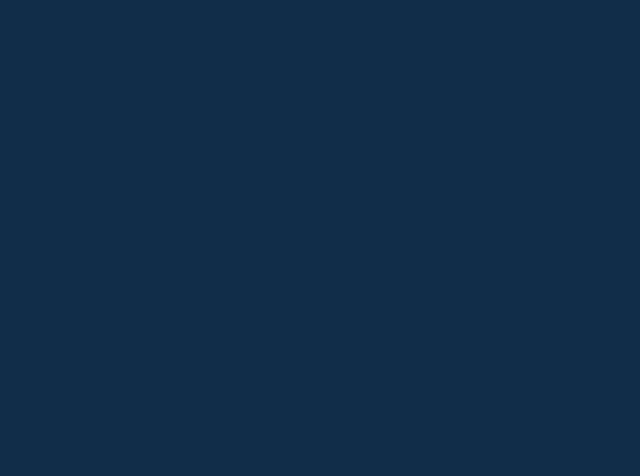
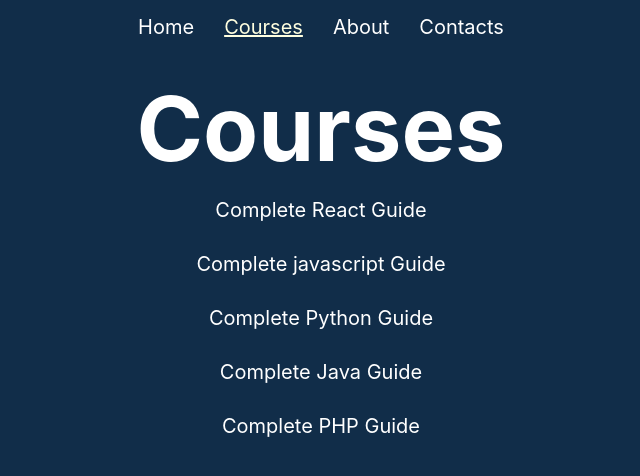
Before and after one commit to rusik88/learn_react, a React (Create React App) app: page /courses in a window 1280 px wide. Shown: the top 476 px of the page, without its empty margins (319-959 px from the left). Built offline with nearby package versions, Linux system fonts and the light colour scheme.

Commit message:
End part

```diff
--- a/src/App.js
+++ b/src/App.js
@@ -1,10 +1,29 @@
+import {BrowserRouter, Routes, Route} from "react-router-dom";
 import './App.css';
+import About from "./components/About";
+import Home from "./components/Home";
+import Contact from "./components/Contact";
+import NotFound from "./components/NotFound";
+import MainLayout from "./layouts/MainLayout";
+import Courses from "./components/Courses";
+import SingleCourse from "./components/SingleCourse";
 
 function App() {
   return (
-    <div className="App">
-
-    </div>
+      <BrowserRouter>
+        <div className="App">
+            <Routes>
+                <Route path="/" element={<MainLayout />}>
+                    <Route index element={<Home />} />
+                    <Route path="/about" element={<About />} />
+                    <Route path="/contacts" element={<Contact />} />
+                    <Route path="/courses" element={<Courses />} />
+                    <Route path="/courses/:slug" element={<SingleCourse />} />
+                    <Route path="*" element={<NotFound />} />
+                </Route>
+            </Routes>
+        </div>
+      </BrowserRouter>
   );
 }
 
--- /dev/null
+++ b/src/components/About.js
@@ -0,0 +1,13 @@
+import {Link} from "react-router-dom";
+
+function About() {
+    return (
+        <>
+            <h1>About page</h1>
+            <Link to="/">Got to Home</Link><br />
+            <Link to="/contacts">Got to Contacts</Link>
+        </>
+    )
+}
+
+export default About
--- /dev/null
+++ b/src/components/Contact.js
@@ -0,0 +1,7 @@
+function Contact() {
+    return (
+        <h1>Contact page</h1>
+    )
+}
+
+export default Contact
--- /dev/null
+++ b/src/components/Courses.js
@@ -0,0 +1,15 @@
+import courses from "../data/courses";
+import {Link} from "react-router-dom";
+
+function Courses() {
+    return (
+        <>
+            <h1>Courses</h1>
+            <nav>
+                {courses.map(item => <div key={item.id}><Link to={'/courses/'+item.id.toString()}>{item.title}</Link></div> )}
+            </nav>
+        </>
+    )
+}
+
+export default Courses
--- /dev/null
+++ b/src/components/Home.js
@@ -0,0 +1,7 @@
+function Home() {
+    return (
+        <h1>Home page</h1>
+    )
+}
+
+export default Home
--- /dev/null
+++ b/src/components/Menu.js
@@ -0,0 +1,14 @@
+import {NavLink} from "react-router-dom";
+
+function Menu() {
+    return (
+        <nav>
+            <NavLink to="/">Home</NavLink>
+            <NavLink to="/courses">Courses</NavLink>
+            <NavLink to="/about">About</NavLink>
+            <NavLink to="/contacts">Contacts</NavLink>
+        </nav>
+    )
+}
+
+export default Menu
--- /dev/null
+++ b/src/components/NotFound.js
@@ -0,0 +1,7 @@
+function NotFound() {
+    return (
+        <h1>NotFound page</h1>
+    )
+}
+
+export default NotFound
--- /dev/null
+++ b/src/components/SingleCourse.js
@@ -0,0 +1,35 @@
+import {Link, useLocation, useNavigate, useParams} from "react-router-dom";
+import courses from "../data/courses";
+import {useEffect} from "react";
+
+function SingleCourse() {
+    const {slug} = useParams()
+    const course = courses.find((item) => item.id === slug)
+    const navigate = useNavigate()
+    const location = useLocation()
+
+    console.log(location)
+
+    useEffect(() => {
+        if(course === undefined) {
+            navigate('..', {relative: 'path'})
+        }
+        // eslint-disable-next-line react-hooks/exhaustive-deps
+    }, [course])
+
+    return (
+        <>
+            <h1>Course Single</h1>
+            {course !== undefined
+                ? <>
+                    <h2>{course.title}</h2>
+                    <h3>{course.slug}</h3>
+                    <h2>{course.id}</h2>
+                    <Link to=".." relative="path">All Courses</Link>
+                </>
+                : <><h2>Course with id {slug} not found</h2></>}
+        </>
+    )
+}
+
+export default SingleCourse
--- /dev/null
+++ b/src/data/courses.js
@@ -0,0 +1,28 @@
+const courses = [
+    {
+        title: 'Complete React Guide',
+        slug: 'react',
+        id: '245'
+    },
+    {
+        title: 'Complete javascript Guide',
+        slug: 'javascript',
+        id: '248'
+    },
+    {
+        title: 'Complete Python Guide',
+        slug: 'python',
+        id: '354'
+    },{
+        title: 'Complete Java Guide',
+        slug: 'java',
+        id: '123'
+    },
+    {
+        title: 'Complete PHP Guide',
+        slug: 'php',
+        id: '865'
+    },
+]
+
+export default courses
--- a/src/index.css
+++ b/src/index.css
@@ -27,3 +27,16 @@ button {
   border-radius: 5px;
   cursor:pointer;
 }
+
+nav a {
+  color:#fff;
+  text-decoration: none;
+  font-size:20px;
+  padding:15px;
+  display:inline-block;
+}
+
+nav a.active {
+  color:lightyellow;
+  text-decoration:underline;
+}
--- /dev/null
+++ b/src/layouts/MainLayout.js
@@ -0,0 +1,13 @@
+import {Outlet} from "react-router-dom";
+import Menu from '../components/Menu'
+
+function MainLayout() {
+    return (
+        <>
+            <Menu />
+            <Outlet />
+        </>
+    )
+}
+
+export default MainLayout
```
Also changed, not shown: package.json (+7 -0 lines), 1 other file (tests, documents, lock files or other folders).
